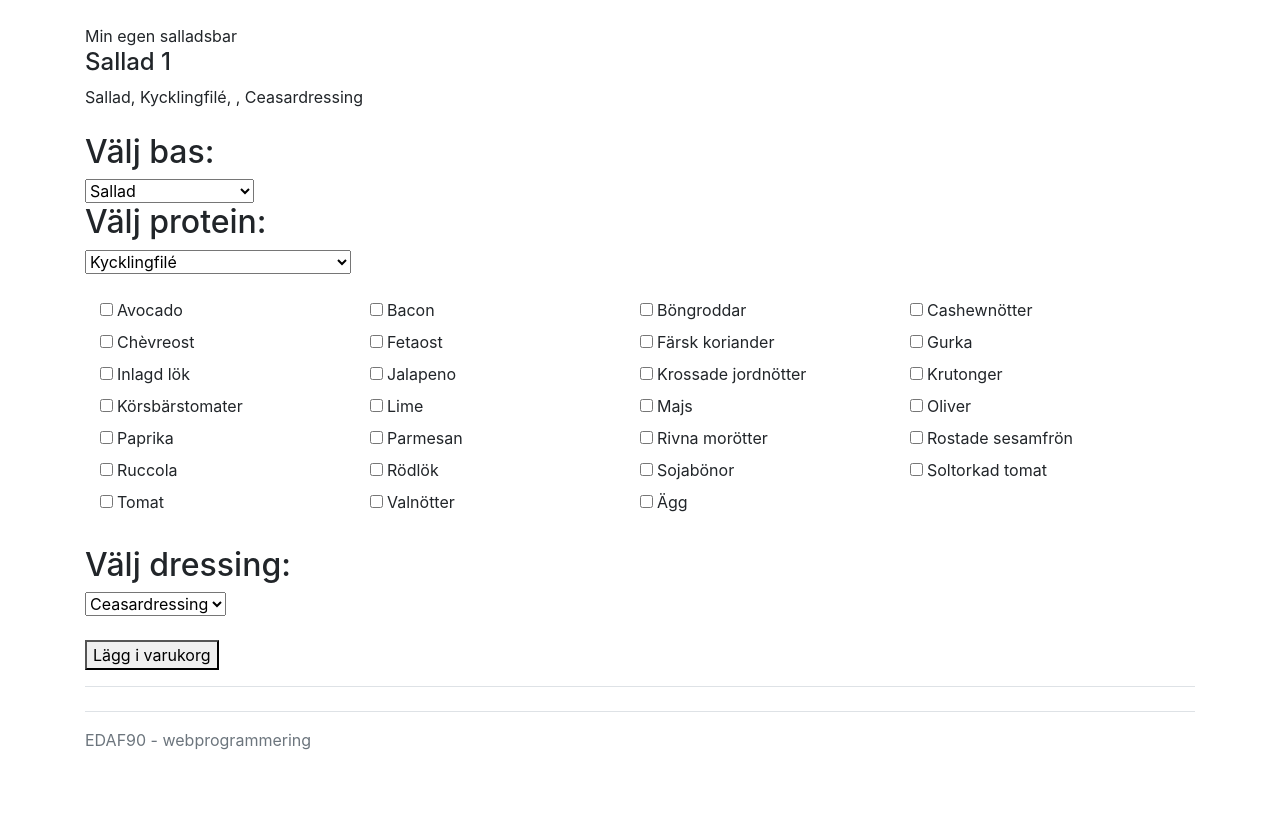
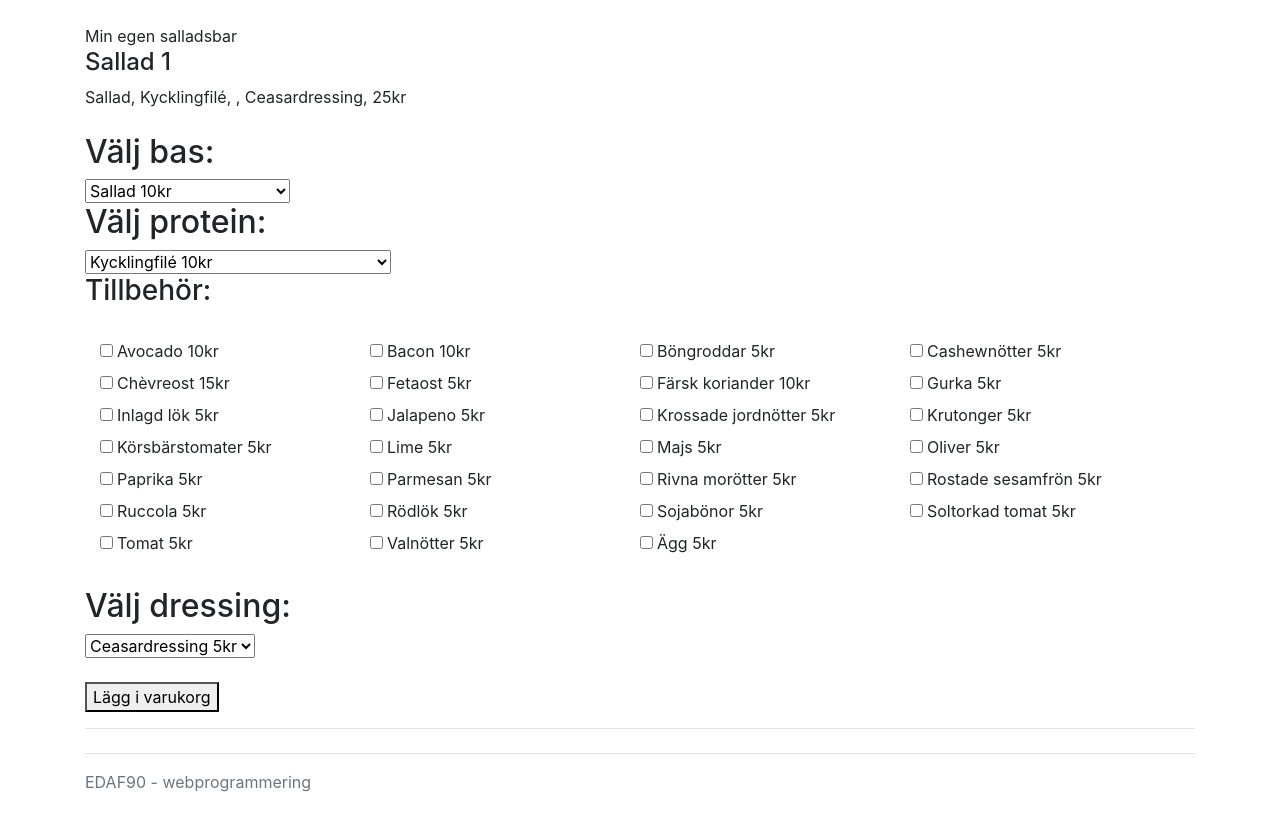
Before and after one commit to saraosaber/lab2, a React (Create React App) app: page / in a window 1280 px wide. Both pictures are taken after a click on the button "Lägg i varukorg". Built offline with nearby package versions, Linux system fonts and the light colour scheme.

Commit message:
fixed price

```diff
--- a/src/App.js
+++ b/src/App.js
@@ -10,6 +10,7 @@ import ViewOrder from './ViewOrder';
 function App() {
   const extras = Object.keys(inventory).filter(name => inventory[name].extra);
   const [salads, setSalads] = useState([]);
+
 
   return (
 
--- a/src/ComposeSalad.js
+++ b/src/ComposeSalad.js
@@ -5,15 +5,15 @@ import SelectIngredient from './SelectIngredient';
 import SelectExtra from './SelectExtra'
 
   function ComposeSalad({inventory, setSalads, salad}) {
-    const foundations = useMemo(() => {return Object.keys(inventory).filter(name => inventory[name].foundation);}, [inventory]);
+    const foundations = useMemo(() => {return Object.entries(inventory).filter(name => inventory[name[0]].foundation);}, [inventory]);
     const [foundation, setFoundation] = useState('Sallad');
-    const extras = useMemo(() => {return Object.keys(inventory).filter(name => inventory[name].extra);}, [inventory]);
-    const [extra, setExtra] = useState({ });
-    const proteins = useMemo(() => {return Object.keys(inventory).filter(name => inventory[name].protein);}, [inventory]);
+    //const extras = useMemo(() => {return Object.keys(inventory).filter(name => inventory[name].extra);}, [inventory]);
+    const extras = useMemo(() => {return Object.entries(inventory).filter(name => inventory[name[0]].extra);}, [inventory]);
+    const [extra, setExtra] = useState({});
+    const proteins = useMemo(() => {return Object.entries(inventory).filter(name => inventory[name[0]].protein);}, [inventory]);
     const [protein, setProtein] = useState('Kycklingfilé');
-    const dressings = useMemo(() => {return Object.keys(inventory).filter(name => inventory[name].dressing);}, [inventory]);
+    const dressings = useMemo(() => {return Object.entries(inventory).filter(name => inventory[name[0]].dressing);}, [inventory]);
     const [dressing, setDressing] = useState('Ceasardressing');
-
 
     async function handleSubmit(e) {
       e.preventDefault();
@@ -34,15 +34,16 @@ import SelectExtra from './SelectExtra'
     }
 
 
+
     return (
       <form name="form" key="salladForm">
-        <SelectIngredient options={foundations} name={"bas"} state={foundation} stateSetter={setFoundation}></SelectIngredient>
-        <SelectIngredient options={proteins} name={"protein"} state={protein} stateSetter={setProtein}></SelectIngredient>
+        <SelectIngredient ingredients={foundations} name={"bas"} state={foundation} stateSetter={setFoundation}></SelectIngredient>
+        <SelectIngredient ingredients={proteins} name={"protein"} state={protein} stateSetter={setProtein}></SelectIngredient>
 
         <br></br>
-        <SelectExtra options={extras} name={"Tillbehör"} state={extra} stateSetter={setExtra}></SelectExtra>
+        <SelectExtra extras={extras} state={extra} stateSetter={setExtra}></SelectExtra>
 
-        <SelectIngredient options={dressings} name={"dressing"} state={dressing} stateSetter={setDressing}></SelectIngredient>
+        <SelectIngredient ingredients={dressings} name={"dressing"} state={dressing} stateSetter={setDressing}></SelectIngredient>
 
         <br />
         <br />
--- a/src/OrderItem.js
+++ b/src/OrderItem.js
@@ -1,9 +1,9 @@
 export default function OrderItem({salad, i}){
-  console.log("här" + salad.ingredients)
+  console.log(salad.ingredients)
   return(
     <div key={salad.uuid}>
       <h4>Sallad {i+1}</h4>
-      <div>{salad.ingredients.foundation}, {salad.ingredients.protein}, {Object.keys(salad.ingredients.extra).map(x => x).join(", ")}, {salad.ingredients.dressing}</div>
+      <div>{salad.ingredients.foundation}, {salad.ingredients.protein}, {Object.keys(salad.ingredients.extra).map(x => x).join(", ")}, {salad.ingredients.dressing}, {salad.getPrice()}kr</div>
     </div>
   )
 }
--- a/src/Salad.js
+++ b/src/Salad.js
@@ -1,4 +1,6 @@
 import { v4 as uuidv4 } from 'uuid';
+
+import inventory from './inventory.mjs';
 
 class Salad {
   constructor(salad) {
@@ -31,7 +33,18 @@ class Salad {
   }
 
   getPrice () {
-    return Object.values(this.ingredients).reduce((sum, ing) => sum += ing.price, 0);
+    let sum = 0;
+    console.log(Object.keys(this.ingredients))
+    Object.keys(this.ingredients).forEach(k => {
+      if (k == 'extra') {
+        Object.keys(this.ingredients[k]).forEach(kc => {
+          sum += inventory[kc].price
+        })
+      } else {
+        sum += inventory[this.ingredients[k]].price
+      }
+    })
+    return sum
   }
 
   count(prop) {
--- a/src/SaladCheckbox.js
+++ b/src/SaladCheckbox.js
@@ -1,17 +1,17 @@
 import React from "react"
 
-export default function SaladCheckbox({x, i, handleChange, state}) {
-
+export default function SaladCheckbox({x, i, handleChange, state, price}) {
   return (
     <div className="col-md-3 padding" key={i}>
       <input
         type="checkbox"
         id={x}
+        key={i}
         name="extra"
         onChange={handleChange}
         checked={state || false}
       />
-      <label className="pl-1" htmlFor={x}>{x}</label>
+      <label className="pl-1" htmlFor={x}>{x} {price}kr</label>
       <br />
     </div>
   )
--- a/src/SelectExtra.js
+++ b/src/SelectExtra.js
@@ -1,7 +1,6 @@
 import SaladCheckbox from "./SaladCheckbox";
 
-export default function SelectExtra({options, name, state, stateSetter}) {
-
+export default function SelectExtra({extras, state, stateSetter}) {
   const handleChange = (e) => {
     const { name, value, type, checked, id} = e.target;
     let buffer = {...state}
@@ -10,30 +9,17 @@ export default function SelectExtra({options, name, state, stateSetter}) {
     } else {
       buffer[id] = true;
     }
-    console.log(buffer)
     stateSetter(buffer);
   }
 
   return (
-    <div className="container-fluid py-4 row" >
-      {options.map((x,i) =>
-        <SaladCheckbox x={x} i={i} handleChange={handleChange} state={state[x]}></SaladCheckbox>
-      )}
-    </div>
+    <>
+      <h3>Tillbehör: </h3>
+      <div className="container-fluid py-4 row">
+        {extras.map((x,i) =>
+          <SaladCheckbox key={i} x={x[0]} i={i} handleChange={handleChange} state={state[x[0]]} price={x[1].price}></SaladCheckbox>
+        )}
+      </div>
+    </>
   )
 }
-
-      /*<h2 key="extraHeader">Välj tillbehör:</h2>
-        {extras.map((x, i) =>
-          <React.Fragment key={i}>
-            <input
-              type="checkbox"
-              id={x}
-              name="extra"
-              onChange={handleChange}
-              checked={extra[x] || false}
-            />
-            <label htmlFor={x}>{x}</label>
-            <br />
-          </React.Fragment>
-      )}*/
--- a/src/SelectIngredient.js
+++ b/src/SelectIngredient.js
@@ -1,16 +1,16 @@
-export default function SelectIngredient({options, name, state, stateSetter}) {
+import Salad from "./Salad";
 
+export default function SelectIngredient({ingredients, name, state, stateSetter}) {
   function handleChange(e) {
     const { name, value, type, checked, id} = e.target;
-    stateSetter(value)
-    console.log(state)
+    stateSetter(value);
   }
 
   return (
     <>
       <h2 key="basHeader">Välj {name}:</h2>
       <select key={name} name={name} onChange={handleChange} value={state}>
-        {options.map((x, i) => <option key={i} value={x}>{x}</option>)}
+        {ingredients.map((x, i) => <option key={i} value={x[0]}>{x[0]} {x[1].price}kr</option>)}
       </select>
     </>
   )
```
